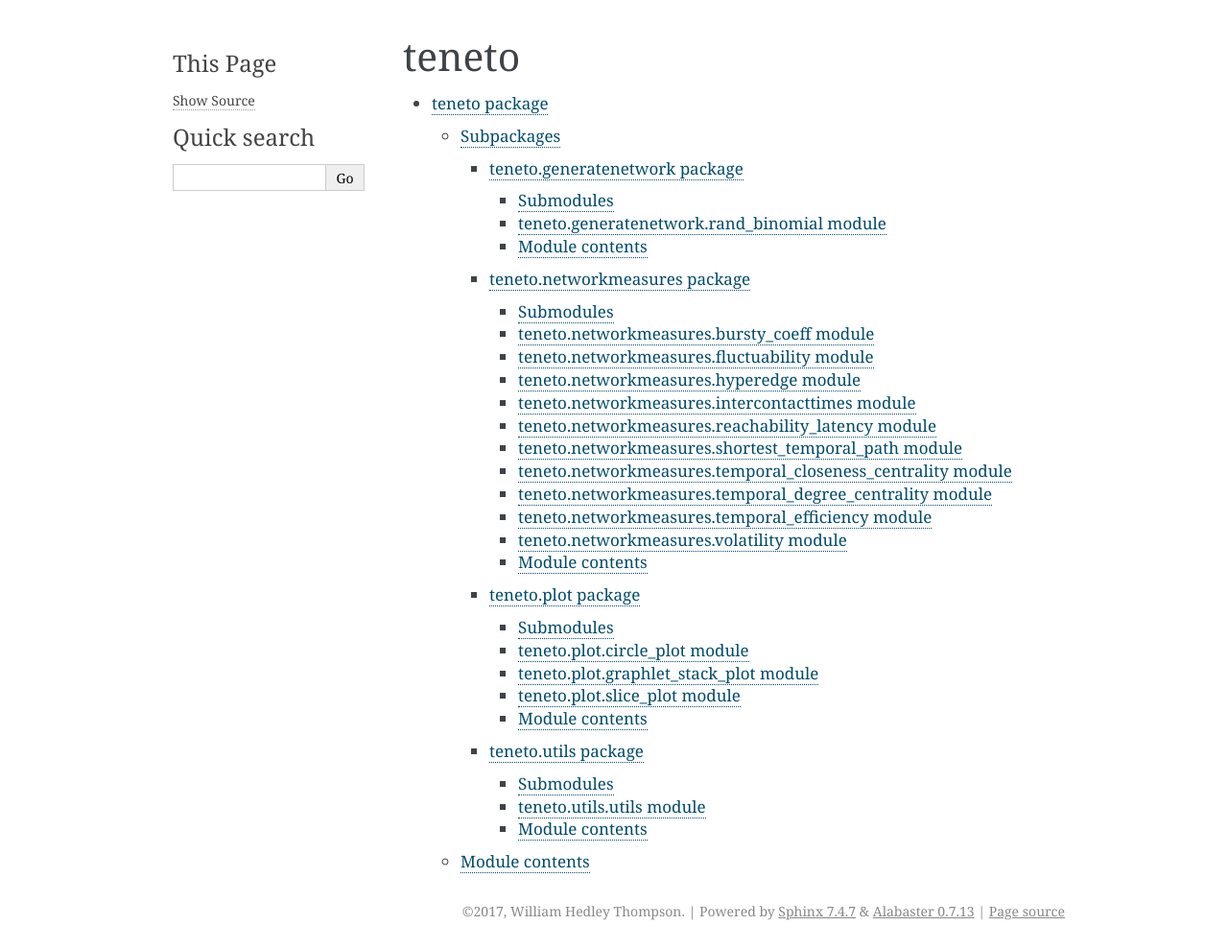
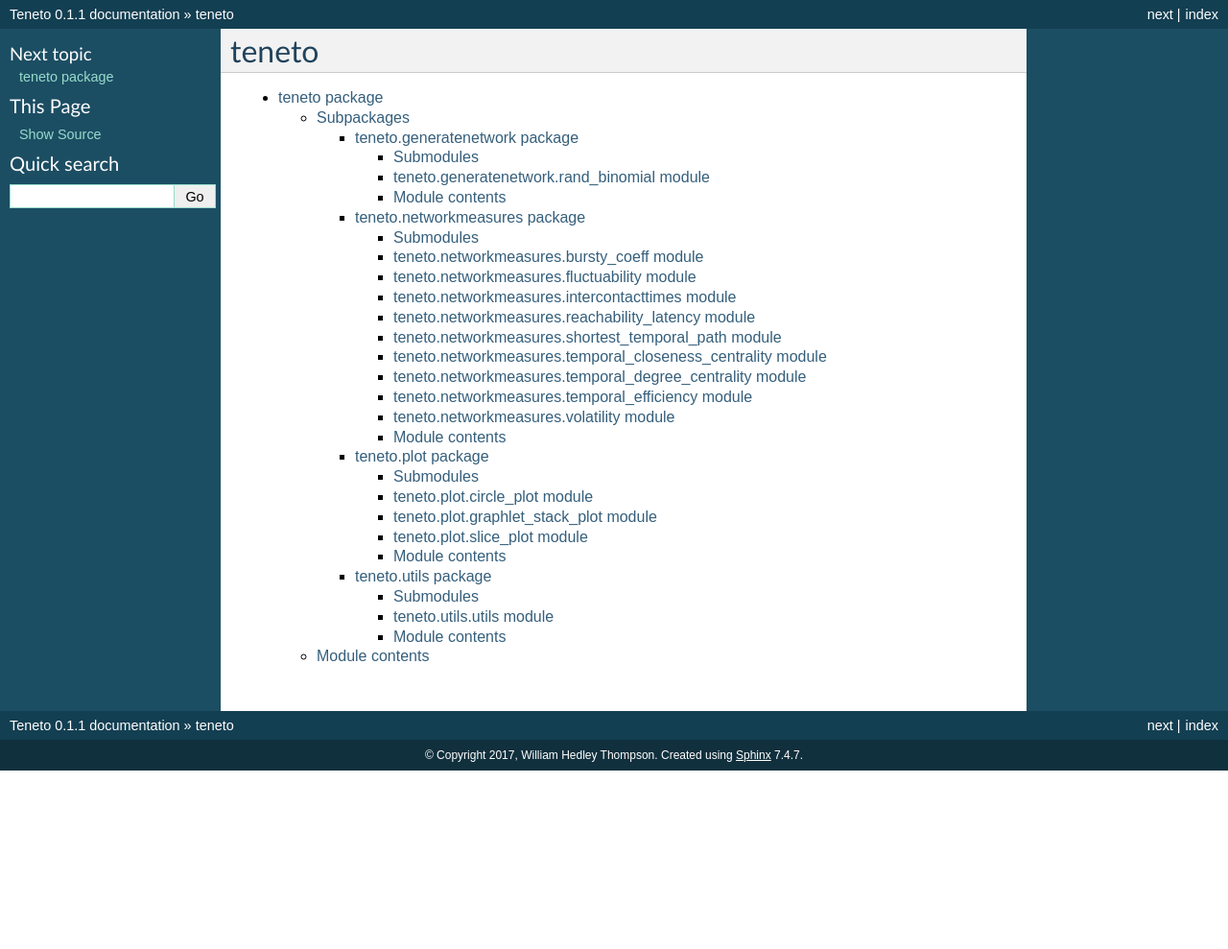
Before and after one commit to wiheto/teneto, a Sphinx documentation site: the page built from docs/index.rst, in a window 1280 px wide. Shown: the whole page at 96% size. Built offline with Sphinx 7.4.7, drawn with Linux system fonts in a browser that asks for light colours; after the commit the page ends 900 px from its top, so only the background shows below that.

Commit message:
more docs update

```diff
--- a/docs/conf.py
+++ b/docs/conf.py
@@ -111,7 +111,7 @@
 
 # The theme to use for HTML and HTML Help pages.  See the documentation for
 # a list of builtin themes.
-html_theme = 'alabaster'
+html_theme = 'default'
 
 # Theme options are theme-specific and customize the look and feel of a theme
 # further.  For a list of options available for each theme, see the
--- a/docs/teneto.networkmeasures.rst
+++ b/docs/teneto.networkmeasures.rst
@@ -20,13 +20,6 @@
     :undoc-members:
     :show-inheritance:
 
-teneto.networkmeasures.hyperedge module
----------------------------------------
-
-.. automodule:: teneto.networkmeasures.hyperedge
-    :members:
-    :undoc-members:
-    :show-inheritance:
 
 teneto.networkmeasures.intercontacttimes module
 -----------------------------------------------
```
